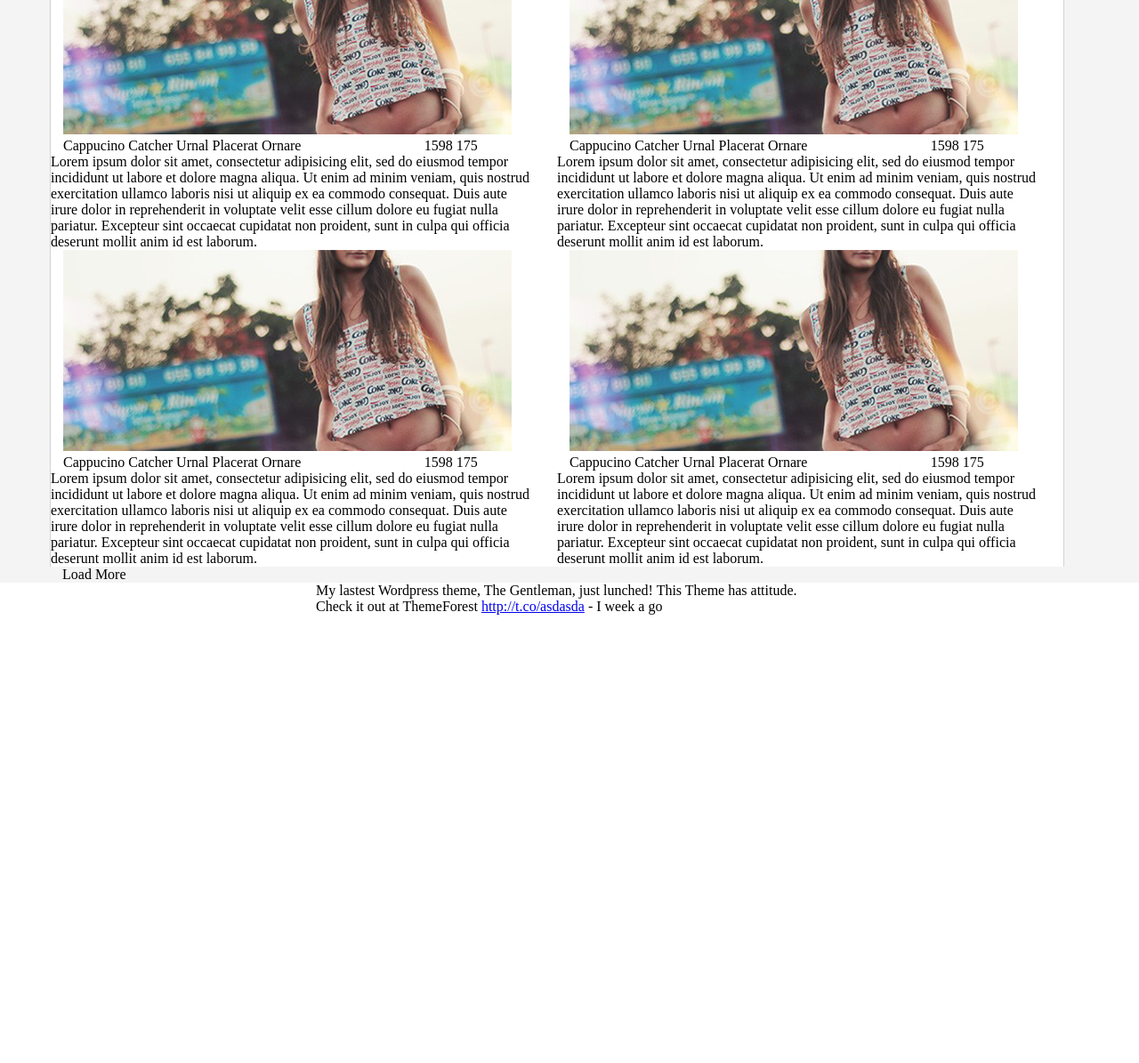
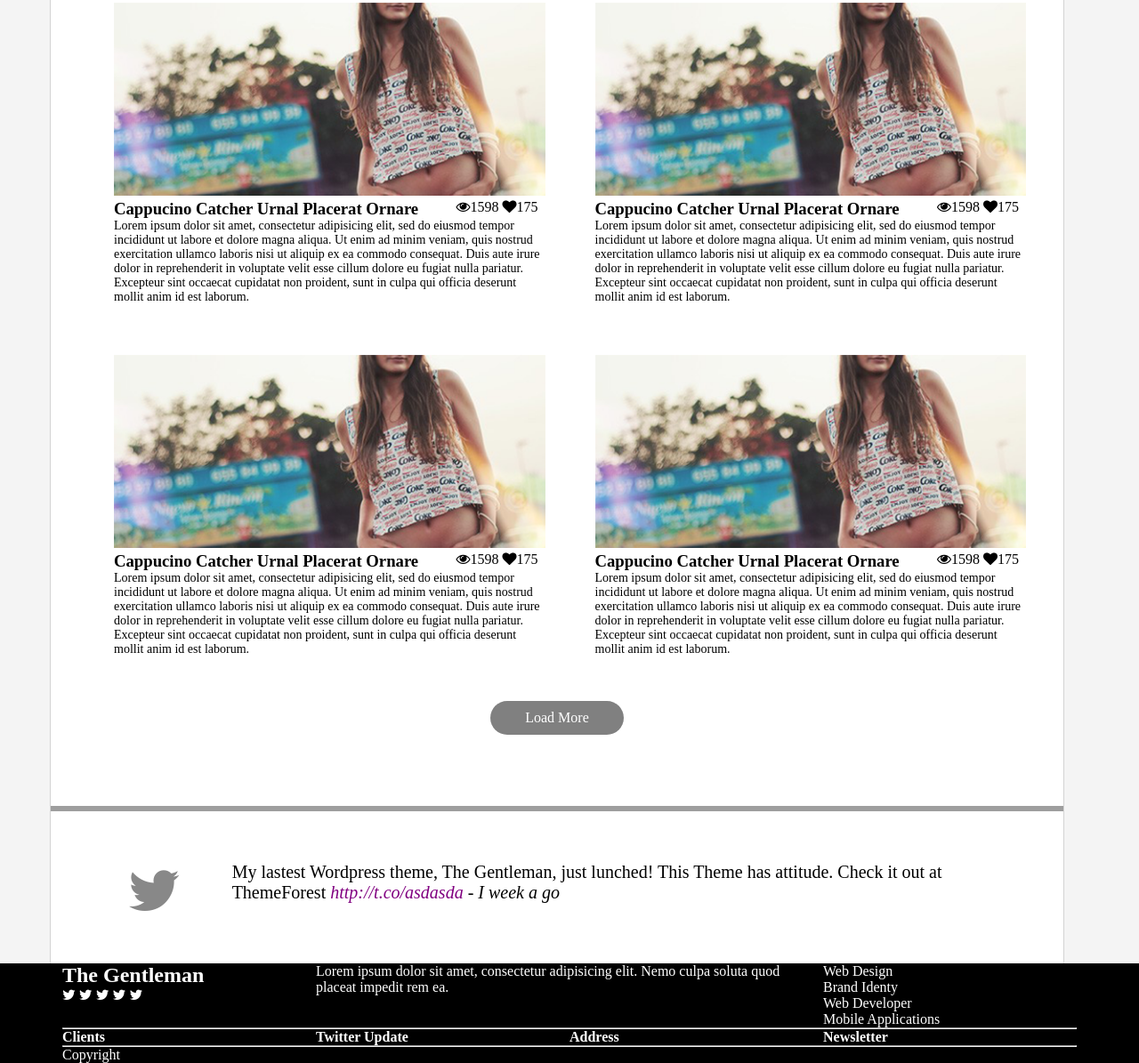
Before and after one commit to Okaidy/22_gentleman, a plain HTML site: page index.html in a window 1280 px wide. Shown: the part 1149-2344 px from the top of the page at 89% size. Before the commit the page ends 1840 px from the top, so only its background shows below. Drawn offline with Linux system fonts and the light colour scheme; grey boxes are pictures that could not be loaded.

Commit message:
Version 2

```diff
--- a/css/common.css
+++ b/css/common.css
@@ -34,3 +34,30 @@
 .pl5{
 	padding-left: 5px;
 }
+.font-14{
+	font-size: 14px;
+}
+.auto{
+	margin: auto;
+}
+.pt-50{
+	padding-top: 50px;
+}
+.pb-80{
+	padding-bottom: 80px;
+}
+.link{
+	color: purple;
+}
+.italic{
+	font-style: italic;
+}
+.font-20{
+	font-size: 20px;
+}
+.font-30{
+	font-size: 20px;
+}
+.pb-50{
+	padding-bottom: 50px;
+}
--- a/css/main.css
+++ b/css/main.css
@@ -24,3 +24,8 @@ nav{
 	background-color: gray;
 	padding: 10px;
 }
+.linea{
+	height: 6px;
+	background: url(http://ibrahimjabbari.com/english/images/hr-11.png) repeat-x 0 0;
+    border: 0;
+}
--- a/index.html
+++ b/index.html
@@ -64,44 +64,45 @@
   <a name="s"></a><section class="bg-gray"><!--last proyects  -->
     <div class="container">
       <div class="row pt-5 bg-blanco"><!-- renglon para titulo -->
+      <hr class="linea">
         <div class="col-6 pl-5"><!-- esapcio titulo y menu -->
-          <h2>LASTEST PROJECTS</h2>
+          <h2 class="pt-50">LASTEST PROJECTS</h2>
           <ul class="mgt-5">
             <li class="pull-left pr-20"><a class="text-gray a-none-decoration negro" href="#">Recent Work</a></li>
             <li class="pull-left pr-20"><a class="text-gray a-none-decoration negro" href="#">Popular Work</a></li>
             <li class="pull-left"><a class="text-gray a-none-decoration negro" href="#">All Work</a></li>
           </ul>
         </div><!-- cierre de columnas -->
-        <div class="col-6 pr-5"><!-- espacio para iconos -->
+        <div class="col-6 pr-5 text-gray"><!-- espacio para iconos -->
           <div class="text-right mgt-20">
-            <i class="icon_adjust-horiz pl5"></i>
-            <i class="icon_image pl5"></i>
-            <i class="icon_lightbulb_alt pl5"></i>
-            <i class="icon_lightbulb_alt pl5"></i>
+            <a class="text-gray a-none-decoration negro" href="#"><i class="icon_adjust-horiz pl5"></i></a>
+            <a class="text-gray a-none-decoration negro" href="#"><i class="fa fa-th pl5"></i></a>
+            <a class="text-gray a-none-decoration negro" href="#"><i class="fa fa-th-large pl5"></i></a>
+            <a class="text-gray a-none-decoration negro" href="#"><i class="icon_lightbulb_alt pl5"></i></a>
           </div>
         </div><!-- cierre de espacio -->
       </div><!-- cierre de renglon -->
-      <div class="row pt-5 bg-blanco"><!-- primer renglon de proyectos -->
-        <div class="col-6 pl-5"><!-- espacio primer proyecyo -->
+      <div class="row pt-5 bg-blanco pl-5"><!-- primer renglon de proyectos -->
+        <div class="col-6"><!-- espacio primer proyecyo -->
           <div class="row"><!-- renglon primera foto -->
             <div class="col-12"> <!--columnas foto  -->
-              <img src="img/main-pic.png" alt="foto">
+              <img class="w-100" src="img/main-pic.png" alt="foto">
             </div><!--cierre de columans de foto  -->
           </div><!-- cierre de renglon de foto -->
           <div class="row"><!-- renglon de titulo e iconos -->
             <div class="col-9"><!--espacio titulo  -->
-              <p>Cappucino Catcher Urnal Placerat Ornare</p>
+              <h3>Cappucino Catcher Urnal Placerat Ornare</h3>
             </div><!--cierre de espacio tirulo  -->
             <div class="col-3"><!-- espacio iconos -->
               <div>
-                <i></i><span>1598</span>
-                <i></i><span>175</span>
+                <i class="fa fa-eye"></i><span>1598</span>
+                <i class="fa fa-heart"></i><span>175</span>
               </div>
             </div><!--cierre de iconos  -->
           </div><!-- cierre de renglon de titulo e iconos -->
           <div class="row"><!--renglon para descripcion  -->
             <div class="col-12">
-              <p>Lorem ipsum dolor sit amet, consectetur adipisicing elit, sed do eiusmod
+              <p class="font-14">Lorem ipsum dolor sit amet, consectetur adipisicing elit, sed do eiusmod
               tempor incididunt ut labore et dolore magna aliqua. Ut enim ad minim veniam,
               quis nostrud exercitation ullamco laboris nisi ut aliquip ex ea commodo
               consequat. Duis aute irure dolor in reprehenderit in voluptate velit esse
@@ -113,23 +114,23 @@
         <div class="col-6"><!-- espacio segundo proyecyo -->
           <div class="row"><!-- renglon segunda foto -->
             <div class="col-12"> <!--columnas foto  -->
-              <img src="img/main-pic.png" alt="foto">
+              <img class="w-100" src="img/main-pic.png" alt="foto">
             </div><!--cierre de columans de foto  -->
           </div><!-- cierre de renglon de foto -->
           <div class="row"><!-- renglon de titulo e iconos -->
             <div class="col-9"><!--espacio titulo  -->
-              <p>Cappucino Catcher Urnal Placerat Ornare</p>
+              <h3>Cappucino Catcher Urnal Placerat Ornare</h3>
             </div><!--cierre de espacio tirulo  -->
             <div class="col-3"><!-- espacio iconos -->
               <div>
-                <i></i><span>1598</span>
-                <i></i><span>175</span>
+                <i class="fa fa-eye"></i><span>1598</span>
+                <i class="fa fa-heart"></i><span>175</span>
               </div>
             </div><!--cierre de iconos  -->
           </div><!-- cierre de renglon de titulo e iconos -->
           <div class="row"><!--renglon para descripcion  -->
             <div class="col-12">
-              <p>Lorem ipsum dolor sit amet, consectetur adipisicing elit, sed do eiusmod
+              <p class="font-14">Lorem ipsum dolor sit amet, consectetur adipisicing elit, sed do eiusmod
               tempor incididunt ut labore et dolore magna aliqua. Ut enim ad minim veniam,
               quis nostrud exercitation ullamco laboris nisi ut aliquip ex ea commodo
               consequat. Duis aute irure dolor in reprehenderit in voluptate velit esse
@@ -139,136 +140,185 @@
           </div><!-- cierre de renglon de descripcion -->
         </div><!--cierre de segundo proyecto  -->
       </div><!-- cierre de primer renglon de proyectos -->
-      <div class="row bg-blanco"><!-- segundo renglon de proyectos -->
+      <div class="row pt-5 bg-blanco pl-5"><!-- segundo renglon de proyectos -->
         <div class="col-6"><!-- espacio primer proyecyo -->
           <div class="row"><!-- renglon primera foto -->
             <div class="col-12"> <!--columnas foto  -->
-              <img src="img/main-pic.png" alt="foto">
+              <img class="w-100" src="img/main-pic.png" alt="foto">
             </div><!--cierre de columans de foto  -->
           </div><!-- cierre de renglon de foto -->
           <div class="row"><!-- renglon de titulo e iconos -->
             <div class="col-9"><!--espacio titulo  -->
-              <p>Cappucino Catcher Urnal Placerat Ornare</p>
+              <h3>Cappucino Catcher Urnal Placerat Ornare</h3>
             </div><!--cierre de espacio tirulo  -->
             <div class="col-3"><!-- espacio iconos -->
               <div>
-                <i></i><span>1598</span>
-                <i></i><span>175</span>
+                <i class="fa fa-eye"></i><span>1598</span>
+                <i class="fa fa-heart"></i><span>175</span>
               </div>
             </div><!--cierre de iconos  -->
           </div><!-- cierre de renglon de titulo e iconos -->
           <div class="row"><!--renglon para descripcion  -->
-            <p>Lorem ipsum dolor sit amet, consectetur adipisicing elit, sed do eiusmod
+            <div class="col-12">
+              <p class="font-14">Lorem ipsum dolor sit amet, consectetur adipisicing elit, sed do eiusmod
               tempor incididunt ut labore et dolore magna aliqua. Ut enim ad minim veniam,
               quis nostrud exercitation ullamco laboris nisi ut aliquip ex ea commodo
               consequat. Duis aute irure dolor in reprehenderit in voluptate velit esse
               cillum dolore eu fugiat nulla pariatur. Excepteur sint occaecat cupidatat non
               proident, sunt in culpa qui officia deserunt mollit anim id est laborum.</p>
+            </div>
           </div><!-- cierre de renglon de descripcion -->
         </div><!--cierre de primer proyecto  -->
         <div class="col-6"><!-- espacio segundo proyecyo -->
           <div class="row"><!-- renglon segunda foto -->
             <div class="col-12"> <!--columnas foto  -->
-              <img src="img/main-pic.png" alt="foto">
+              <img class="w-100" src="img/main-pic.png" alt="foto">
             </div><!--cierre de columans de foto  -->
           </div><!-- cierre de renglon de foto -->
           <div class="row"><!-- renglon de titulo e iconos -->
             <div class="col-9"><!--espacio titulo  -->
-              <p>Cappucino Catcher Urnal Placerat Ornare</p>
+              <h3>Cappucino Catcher Urnal Placerat Ornare</h3>
             </div><!--cierre de espacio tirulo  -->
             <div class="col-3"><!-- espacio iconos -->
               <div>
-                <i></i><span>1598</span>
-                <i></i><span>175</span>
+                <i class="fa fa-eye"></i><span>1598</span>
+                <i class="fa fa-heart"></i><span>175</span>
               </div>
             </div><!--cierre de iconos  -->
           </div><!-- cierre de renglon de titulo e iconos -->
           <div class="row"><!--renglon para descripcion  -->
-            <p>Lorem ipsum dolor sit amet, consectetur adipisicing elit, sed do eiusmod
+            <div class="col-12">
+              <p class="font-14">Lorem ipsum dolor sit amet, consectetur adipisicing elit, sed do eiusmod
               tempor incididunt ut labore et dolore magna aliqua. Ut enim ad minim veniam,
               quis nostrud exercitation ullamco laboris nisi ut aliquip ex ea commodo
               consequat. Duis aute irure dolor in reprehenderit in voluptate velit esse
               cillum dolore eu fugiat nulla pariatur. Excepteur sint occaecat cupidatat non
               proident, sunt in culpa qui officia deserunt mollit anim id est laborum.</p>
+            </div>
           </div><!-- cierre de renglon de descripcion -->
         </div><!--cierre de segundo proyecto  -->
       </div><!-- cierre de segundo renglon de proyectos -->
-      <div class="row bg-blanco"><!-- tercer renglon de proyectos -->
+      <div class="row bg-blanco pt-5 pl-5"><!-- tercer renglon de proyectos -->
         <div class="col-6"><!-- espacio primer proyecyo -->
           <div class="row"><!-- renglon primera foto -->
             <div class="col-12 "> <!--columnas foto  -->
-              <img class="foto " src="img/main-pic.png" alt="foto">
+              <img class="w-100" class="foto " src="img/main-pic.png" alt="foto">
             </div><!--cierre de columans de foto  -->
           </div><!-- cierre de renglon de foto -->
           <div class="row"><!-- renglon de titulo e iconos -->
             <div class="col-9"><!--espacio titulo  -->
-              <p>Cappucino Catcher Urnal Placerat Ornare</p>
+              <h3>Cappucino Catcher Urnal Placerat Ornare</h3>
             </div><!--cierre de espacio tirulo  -->
             <div class="col-3"><!-- espacio iconos -->
               <div>
-                <i></i><span>1598</span>
-                <i></i><span>175</span>
+                <i class="fa fa-eye"></i><span>1598</span>
+                <i class="fa fa-heart"></i><span>175</span>
               </div>
             </div><!--cierre de iconos  -->
           </div><!-- cierre de renglon de titulo e iconos -->
           <div class="row"><!--renglon para descripcion  -->
-            <p>Lorem ipsum dolor sit amet, consectetur adipisicing elit, sed do eiusmod
+            <div class="col-12">
+              <p class="font-14">Lorem ipsum dolor sit amet, consectetur adipisicing elit, sed do eiusmod
               tempor incididunt ut labore et dolore magna aliqua. Ut enim ad minim veniam,
               quis nostrud exercitation ullamco laboris nisi ut aliquip ex ea commodo
               consequat. Duis aute irure dolor in reprehenderit in voluptate velit esse
               cillum dolore eu fugiat nulla pariatur. Excepteur sint occaecat cupidatat non
               proident, sunt in culpa qui officia deserunt mollit anim id est laborum.</p>
+            </div>
           </div><!-- cierre de renglon de descripcion -->
         </div><!--cierre de primer proyecto  -->
         <div class="col-6"><!-- espacio segundo proyecyo -->
           <div class="row"><!-- renglon segunda foto -->
             <div class="col-12"> <!--columnas foto  -->
-              <img src="img/main-pic.png" alt="foto">
+              <img class="w-100" src="img/main-pic.png" alt="foto">
             </div><!--cierre de columans de foto  -->
           </div><!-- cierre de renglon de foto -->
           <div class="row"><!-- renglon de titulo e iconos -->
             <div class="col-9"><!--espacio titulo  -->
-              <p>Cappucino Catcher Urnal Placerat Ornare</p>
+              <h3>Cappucino Catcher Urnal Placerat Ornare</h3>
             </div><!--cierre de espacio tirulo  -->
             <div class="col-3"><!-- espacio iconos -->
               <div>
-                <i></i><span>1598</span>
-                <i></i><span>175</span>
+                <i class="fa fa-eye"></i><span>1598</span>
+                <i class="fa fa-heart"></i><span>175</span>
               </div>
             </div><!--cierre de iconos  -->
           </div><!-- cierre de renglon de titulo e iconos -->
           <div class="row"><!--renglon para descripcion  -->
-            <p>Lorem ipsum dolor sit amet, consectetur adipisicing elit, sed do eiusmod
+            <div class="col-12">
+              <p class="font-14">Lorem ipsum dolor sit amet, consectetur adipisicing elit, sed do eiusmod
               tempor incididunt ut labore et dolore magna aliqua. Ut enim ad minim veniam,
               quis nostrud exercitation ullamco laboris nisi ut aliquip ex ea commodo
               consequat. Duis aute irure dolor in reprehenderit in voluptate velit esse
               cillum dolore eu fugiat nulla pariatur. Excepteur sint occaecat cupidatat non
               proident, sunt in culpa qui officia deserunt mollit anim id est laborum.</p>
+            </div>
           </div><!-- cierre de renglon de descripcion -->
         </div><!--cierre de segundo proyecto  -->
       </div><!-- cierre de tercer renglon de proyectos -->
-      <div class="row"><!-- renglon para boton -->
+      <div class="row bg-blanco pt-50 pb-80"><!-- renglon para boton -->
         <div class="col-12"><!-- columnas para renglon -->
-          <div>Load More</div>
+          <div class="forma text-center text-white auto">Load More</div>
         </div><!-- cierre de columnas de boton -->
       </div><!-- ciere de rengloon de botn -->
     </div><!-- cierre de container -->
   </section><!-- fin last proyects -->
-  <section><!--comentario  -->
+  <section class="bg-gray"><!--comentario  -->
     <div class="container">
-      <div class="row"><!-- renglon -->
-        <div class="col-3"><!-- espacio imagen -->
-          <i></i>
+      <div class="row bg-blanco pb-50"><!-- renglon -->
+      <hr class="linea">
+        <div class="col-2 pt-5 pl-5 text-center text-gray"><!-- espacio imagen -->
+          <i class="fa fa-twitter fa-4x"></i>
         </div><!-- cierre de columnas de imagen -->
-        <div class="col-9"><!-- esapcio texto -->
-          <p>My lastest Wordpress theme, The Gentleman, just lunched! This Theme has attitude.</p>
-          <p>Check it out at ThemeForest <a href="#">http://t.co/asdasda</a> - I week a go</p>
+        <div class="col-10 pt-5 pr-5"><!-- esapcio texto -->
+          <p class="font-30">My lastest Wordpress theme, The Gentleman, just lunched! This Theme has attitude. Check it out at ThemeForest <span class="italic"><a class="a-none-decoration link" href="#">http://t.co/asdasda</a> - I week a go</span></p>
         </div><!-- cierre de espacio texto -->
       </div><!-- fin de renglon -->
     </div><!-- fin de container -->
   </section><!-- fin de comentario -->
-  <footer><!-- pie de pagina -->
-    <div></div>
+  <footer class="bg-negro"><!-- pie de pagina -->
+    <div class="container">
+      <div class="row text-white"><!-- renglon -->
+        <div class="col-3"><!-- espaciopara redes -->
+          <h2>The Gentleman</h2>
+          <i class="fa fa-twitter"></i>
+          <i class="fa fa-twitter"></i>
+          <i class="fa fa-twitter"></i>
+          <i class="fa fa-twitter"></i>
+          <i class="fa fa-twitter"></i>
+        </div><!-- cierre de redes -->
+        <div class="col-6"><!-- texto -->
+          <p>Lorem ipsum dolor sit amet, consectetur adipisicing elit. Nemo culpa soluta quod placeat impedit rem ea.</p>
+        </div><!-- cierre de texto -->
+        <div class="col-3"><!-- espacio web designe -->
+          <p>Web Design</p>
+          <p>Brand Identy</p>
+          <p>Web Developer</p>
+          <p>Mobile Applications</p>
+        </div><!--cierre de eb  -->
+      </div><!--fin de renglon  -->
+      <hr>
+      <div class="row text-white"><!-- oro renglos -->
+        <div class="col-3">
+           <h4>Clients</h4>
+         </div>
+        <div class="col-3">
+          <h4>Twitter Update</h4>
+        </div>
+        <div class="col-3">
+          <h4>Address</h4>
+        </div>
+         <div class="col-3">
+          <h4>Newsletter</h4>
+        </div>
+      </div><!-- cierre de ororenglon -->
+      <hr>
+      <div class="row text-white">
+        <div class="col-12">
+          <p>Copyright</p>
+        </div>
+      </div>
+    </div><!-- fon de container -->
   </footer><!-- fin de pie de pagina -->
 </body>
 </html>
```
Lines whose indentation alone changed are shown as unchanged.
